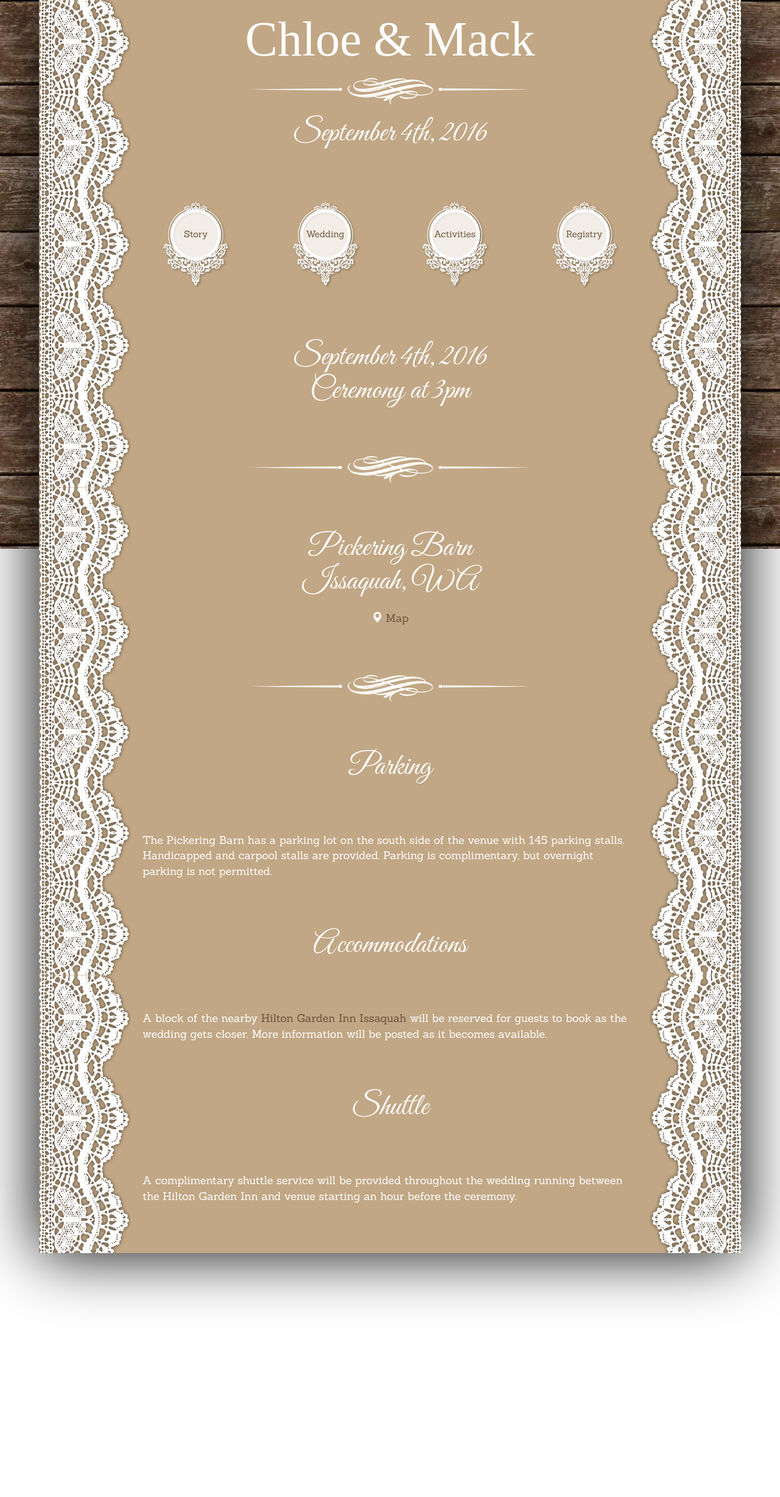
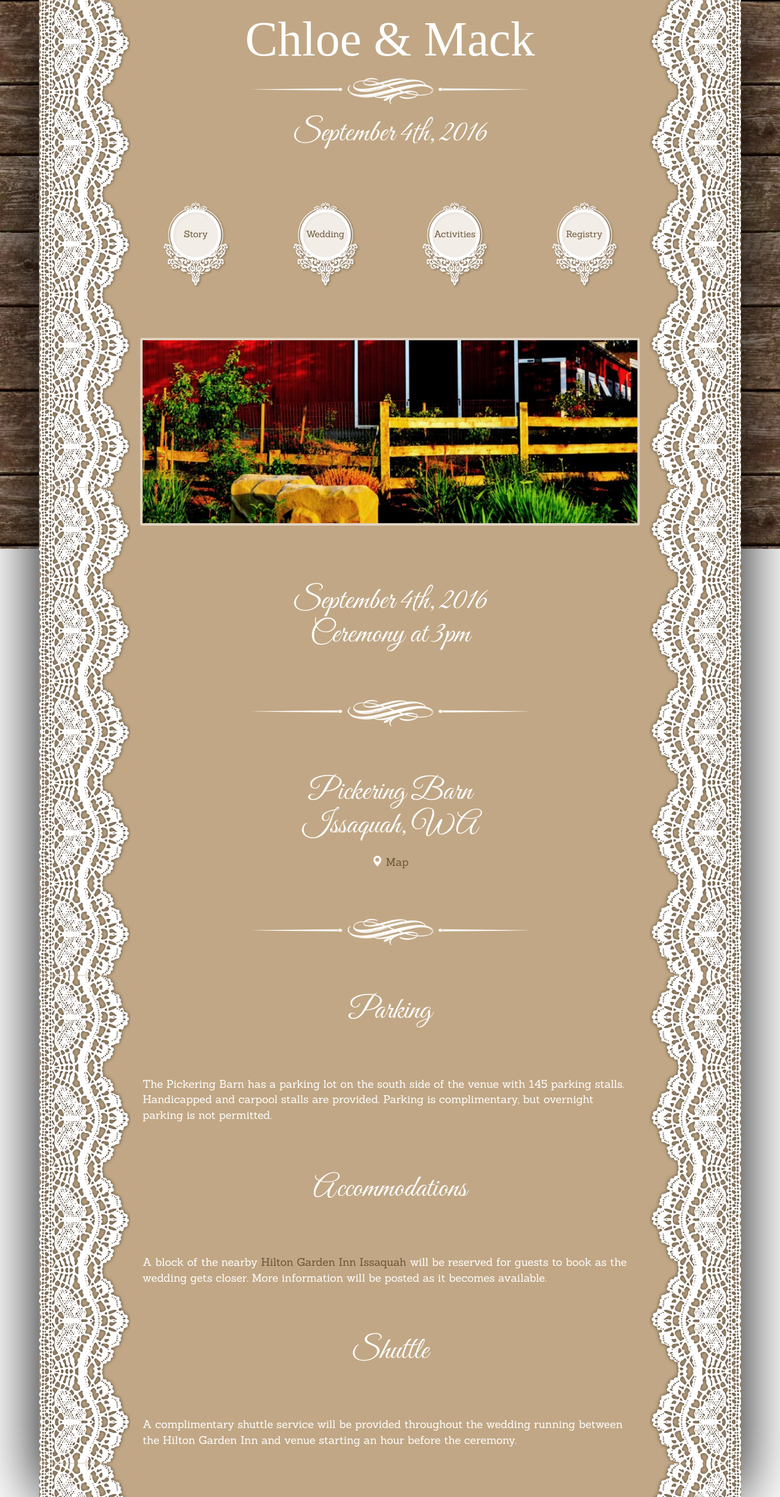
Before and after one commit to mtalcott/mtalcott.github.com, a Jekyll site: the page built from wedding/details/index.html, in a window 1280 px wide. Shown: the whole page at 61% size. Built offline with Jekyll 4.4.1, drawn with Linux system fonts in a browser that asks for light colours; some web fonts are replaced.

Commit message:
Barn parallax image on details

```diff
--- a/wedding/css/wedding-main.scss
+++ b/wedding/css/wedding-main.scss
@@ -275,6 +275,10 @@ ul, ol {
     margin-bottom: 20px;
 }
 
+.spacer {
+    height: $standard_spacing;
+}
+
 div.registry-logo {
     text-align: center;
     margin-bottom: 100px;
--- a/wedding/details/index.html
+++ b/wedding/details/index.html
@@ -1,6 +1,12 @@
 ---
 layout: wedding
 ---
+
+{% include wedding/parallax_window_top.html image_src="/wedding/images/55475158.jpg" %}
+{% include wedding/parallax_window_bottom.html %}
+
+<div class="spacer"></div>
+
 <h1>
 	<!-- <span class="glyphicon glyphicon-time"></span><br> -->
 	September 4th, 2016<br>
```
Also changed, not shown: wedding/images/55475158.jpg (added).
